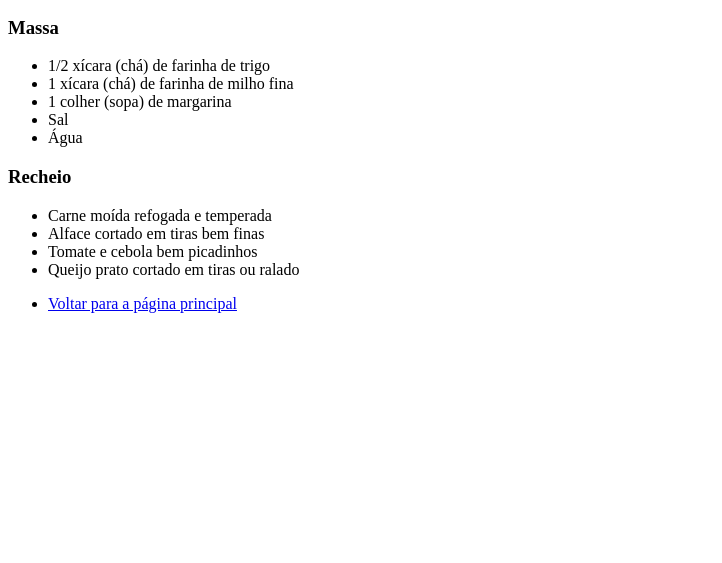
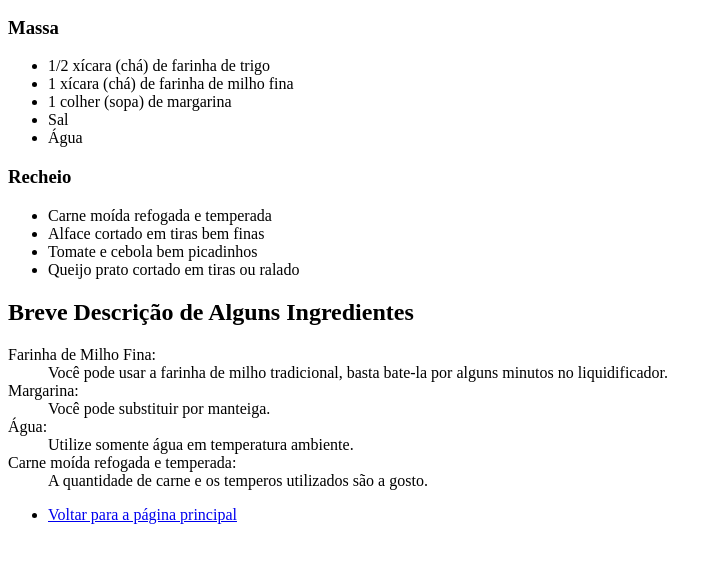
Before and after one commit to ufjf-dcc121/dcc121-2021-1er-atv3-Ana-CM, a plain HTML site: page receita_burrito/burrito.html in a window 1280 px wide. Shown: the part 97-660 px from the top of the page, without its empty margins (0-722 px from the left). Drawn offline with Linux system fonts and the light colour scheme.

Commit message:
listando breve descrição de alguns ingredientes

```diff
--- a/receita_burrito/burrito.html
+++ b/receita_burrito/burrito.html
@@ -27,6 +27,19 @@
                     <li>Queijo prato cortado em tiras ou ralado</li>
                 </ul>
         </section>
+        <section>
+            <h2>Breve Descrição de Alguns Ingredientes</h2>
+            <dl>
+                <dt>Farinha de Milho Fina:</dt>
+                <dd>Você pode usar a farinha de milho tradicional, basta bate-la por alguns minutos no liquidificador.</dd>
+                <dt>Margarina:</dt>
+                <dd>Você pode substituir por manteiga.</dd>
+                <dt>Água:</dt>
+                <dd>Utilize somente água em temperatura ambiente.</dd>
+                <dt>Carne moída refogada e temperada:</dt>
+                <dd>A quantidade de carne e os temperos utilizados são a gosto.</dd>
+            </dl>
+        </section>
     </article>
     <article>
         <section>
```
